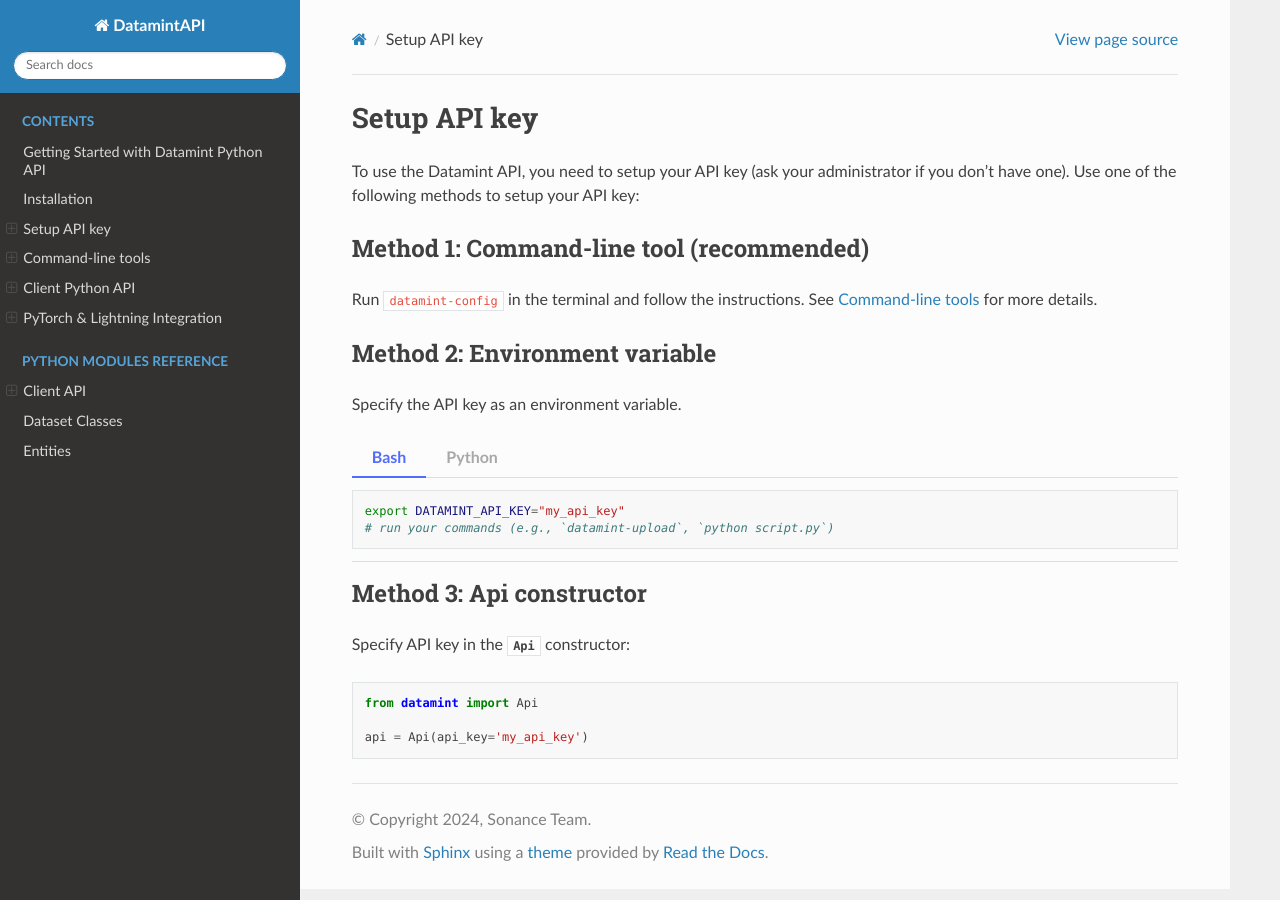
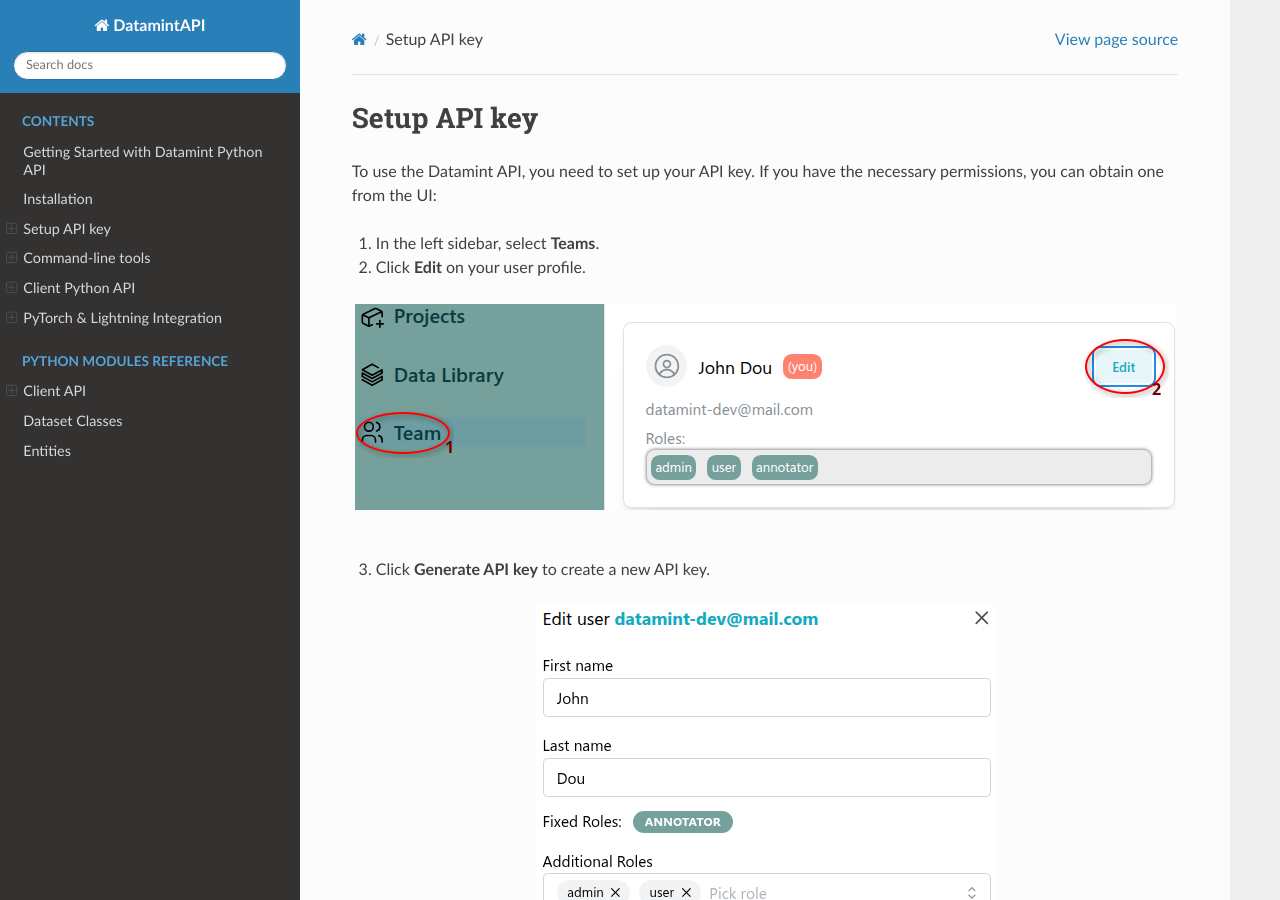
Before and after one commit to SonanceAI/datamint-python-api, a Sphinx documentation site: the page built from docs/source/setup_api_key.rst, in a window 1280 px wide and 900 px high. Built offline with Sphinx 7.4.7 and the Read the Docs theme 3.1.0, drawn with Linux system fonts in a browser that asks for light colours; some of the changed text lies outside the part shown.

Commit message:
doc on how to get api key

```diff
--- a/docs/source/setup_api_key.rst
+++ b/docs/source/setup_api_key.rst
@@ -2,8 +2,31 @@
 
 Setup API key
 =============
-To use the Datamint API, you need to setup your API key (ask your administrator if you don't have one).
-Use one of the following methods to setup your API key:
+To use the Datamint API, you need to set up your API key.
+If you have the necessary permissions, you can obtain one from the UI:
+
+1. In the left sidebar, select **Teams**.
+2. Click **Edit** on your user profile.
+
+.. image:: ../images/how_to_get_api_key.png
+   :align: center
+   :alt: Navigating to the Teams page and editing your profile
+
+|
+
+3. Click **Generate API key** to create a new API key.
+
+.. image:: ../images/how_to_get_api_key_2.png
+   :align: center
+   :alt: Generating an API key
+
+.. note::
+
+   If you don't have the necessary permissions, ask your administrator.
+
+|
+
+Once you have your API key, use one of the following methods to configure it:
 
 Method 1: Command-line tool (recommended)
 -------------------------------------------
```
Also changed, not shown: docs/images/how_to_get_api_key.png (added), docs/images/how_to_get_api_key_2.png (added).
